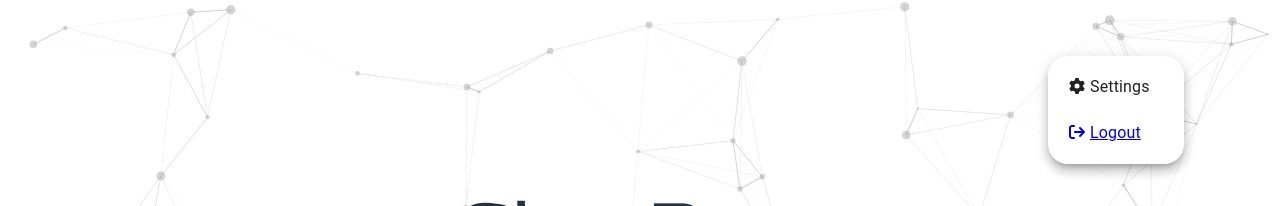
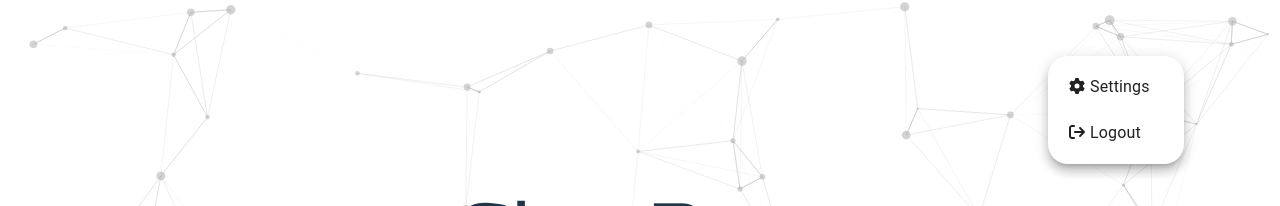
Before and after one commit to andrescm1998/ClueDev-Client, a React (Vite) app: page / in a window 1280 px wide. Both pictures are taken after a click on the button 1183 px from the left and 29 px from the top of the page. Shown: the top 206 px of the page. Built offline with nearby package versions, Linux system fonts and the light colour scheme; a web font is replaced by a local one; what @fortawesome/fontawesome-free-brands would draw is missing.

Commit message:
Fix redirect home

```diff
--- a/src/Components/Dashboard/index.jsx
+++ b/src/Components/Dashboard/index.jsx
@@ -34,6 +34,7 @@ const Dashboard = () => {
           }
         const response = await fetch('http://localhost:3000/workspace/user', options);
         const data = response.status === 200 ? await response.json() : [];
+        console.log(data);
         setWorkspaces(data)
         dispatch(setWs(data))
     }
--- a/src/Components/Header/index.jsx
+++ b/src/Components/Header/index.jsx
@@ -1,6 +1,6 @@
 import React from "react";
 import {useState} from 'react'
-import { NavLink, Outlet } from "react-router-dom";
+import { NavLink, Outlet, useNavigate } from "react-router-dom";
 import { Button } from '@mui/material'
 import { FontAwesomeIcon } from "@fortawesome/react-fontawesome";
 import { faEllipsis, faGear, faArrowRightFromBracket } from "@fortawesome/free-solid-svg-icons";
@@ -15,6 +15,7 @@ const logout = <FontAwesomeIcon icon ={faArrowRightFromBracket} />
 const Header = () => {
 
     const [ open, setOpen ] = useState(null);
+    const navigate = useNavigate();
 
     const opened = Boolean(open);
 
@@ -35,6 +36,7 @@ const Header = () => {
           }
 
           const response = await fetch('http://localhost:3000/users/logout', options);
+          navigate('/');
 
     }
 
@@ -71,9 +73,9 @@ const Header = () => {
                     }}
                     >
                     <MenuItem onClick={handleClose}><span className="settings">{settings}</span>Settings</MenuItem>
-                    <NavLink to="/" className="redirect">
-                        <MenuItem onClick={Logout}><span className="logout">{logout}</span>Logout</MenuItem>
-                    </NavLink>
+                    {/* <NavLink to="/" className="redirect"> */}
+                    <MenuItem onClick={Logout}><span className="logout">{logout}</span>Logout</MenuItem>
+                    {/* </NavLink> */}
                 </Menu>
             </nav>
         </header>
--- a/src/Components/Home/index.jsx
+++ b/src/Components/Home/index.jsx
@@ -14,8 +14,9 @@ function Home() {
   useEffect(() => {
     let cookies = document.cookie.split(';');
     cookies = cookies.map(el => el.trim());
+    console.log("cookies", cookies);
 
-    cookies.map(cookie => {
+    cookies.forEach(cookie => {
       if (cookie.includes('ClueDev')){
         window.location.assign('/dashboard');
       }
--- a/src/Components/WorkspaceCard/index.jsx
+++ b/src/Components/WorkspaceCard/index.jsx
@@ -15,7 +15,7 @@ export const WorkspaceCard = ({ data }) => {
 
     const [showHide, setShowHide] = useState(false)
 
-    console.log(data)
+    // console.log(data)
 
 
     const showHidden = (e) => {
@@ -25,7 +25,7 @@ export const WorkspaceCard = ({ data }) => {
 
     const handleCLick = () => {
         window.location.assign(`/${data.id}/${data.name}`)
-        console.log('test')
+        // console.log('test')
     }
 
     return <>
```
